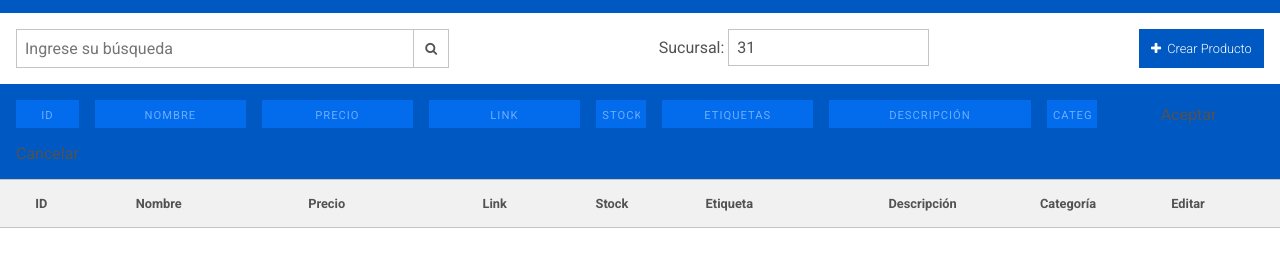
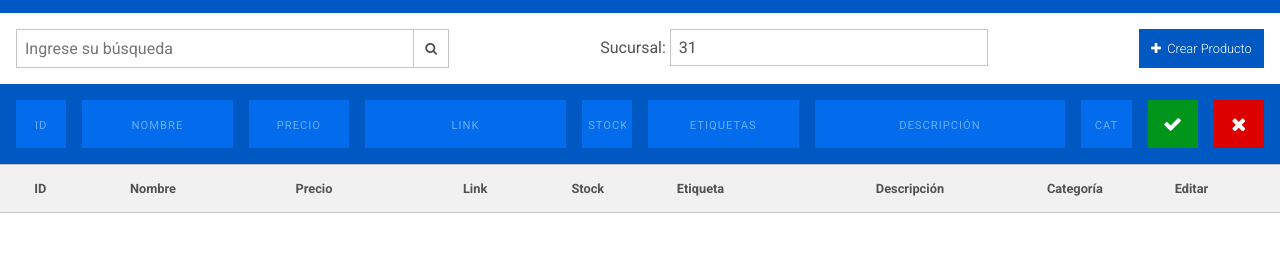
Before and after one commit to ManuDve/tecnochile-crud, a plain HTML site: page index.html in a window 1280 px wide. Shown: the part 69-336 px from the top of the page. Drawn offline with Linux system fonts and the light colour scheme; no server answers.

Commit message:
Estilos botones css (#4)

```diff
--- a/css/estilo.css
+++ b/css/estilo.css
@@ -18,7 +18,10 @@ input, button {
     --dark-gray: rgb(82, 82, 82);
     --light-gray: rgb(241, 241, 241);
     --ultralight-gray: #e5e5e5;
-
+    --red: #dc0000;
+    --dark-red: #950000;
+    --green: #00951b;
+    --dark-green: #006312;
     --tiempo: 100ms;
     --border-gray: 1px solid var(--gray)
 }
@@ -84,6 +87,31 @@ button {
     background-color: var(--light-blue);
 }
 
+.btn--rojo {
+    font-size: 120%;
+    padding:calc(.7rem + 1px);
+    border: none;
+    background-color: var(--red);
+    color: var(--light);
+}
+
+.btn--rojo:hover {
+    background-color: var(--dark-red);
+}
+
+.btn--green {
+    font-size: 120%;
+    padding:calc(.7rem + 1px);
+    border: none;
+    background-color: var(--green);
+    color: var(--light);
+}
+
+.btn--green:hover {
+    background-color: var(--dark-green);
+}
+
+
 /* Nav */
 
 nav {
@@ -106,6 +134,7 @@ nav {
 
 #input-sucursal {
     padding: .5rem;
+    width: 300px;
     border: 1px solid var(--gray);
 }
 
@@ -121,7 +150,7 @@ nav {
 
 #input-wrapper {
     display: grid;
-    grid-template-columns: 1fr 3fr 3fr 3fr 1fr 3fr 4fr 1fr 3fr;
+    grid-template-columns: 1fr 3fr 2fr 4fr 1fr 3fr 5fr 1fr 1fr 1fr;
     gap: 1em;
 }
 
@@ -148,7 +177,7 @@ section {
     display: grid;
     gap: 1em;
     padding: 1em;
-    grid-template-columns: 1fr 3fr 3fr 3fr 1fr 3fr 4fr 1fr 3fr;
+    grid-template-columns: 1fr 3fr 3fr 3fr 1fr 3fr 5fr 1fr 3fr;
             /* <h2>ID</h2>
             <h2>Nombre</h2>
             <h2>Precio</h2>
@@ -190,7 +219,7 @@ section {
     color: var(--blue);
     font-size: 1.5rem;
     padding-left: 1em;
-    justify-content: flex-start;
+    justify-content: center;
     gap: 0.5em;
 }
 
--- a/index.html
+++ b/index.html
@@ -56,9 +56,10 @@
                 <input type="text" name="" id="stock-actual" placeholder="Stock">
                 <input type="text" name="" id="etiqueta-actual" placeholder="Etiquetas">
                 <input type="text" name="" id="descripcion-actual" placeholder="Descripción">
-                <input type="text" name="" id="categoria-actual" placeholder="Categoría">
-                <button id="aceptar-producto">Aceptar</button>
-                <button id="cancelar-producto">Cancelar</button>
+                <input type="text" name="" id="categoria-actual" placeholder="Cat">
+                <button id="aceptar-producto" class="btn btn--green"><i class="fa fa-check"></i></button>
+                <button id="cancelar-producto" class="btn btn--rojo"><i class="fa fa-remove"></i>
+                </button>
 
             </div>
         </section>
--- a/js/crud-editar.js
+++ b/js/crud-editar.js
@@ -118,7 +118,7 @@ function crearBotones() {
     });
 }
 
-function agregarAceptarCancelar(index){
+/* function agregarAceptarCancelar(index){
     const seccionEditar = document.querySelectorAll(".editar");
     const aceptar = document.createElement("i");
     const cancelar = document.createElement("i");
@@ -128,7 +128,7 @@ function agregarAceptarCancelar(index){
     seccionEditar[index].appendChild(cancelar)
 
 
-}
+} */
 
 function removerBotones() {
     const seccionEditar = document.querySelectorAll(".editar");
@@ -191,7 +191,7 @@ function agregarListenersBotones(){
         element.addEventListener("click", ()=>{
             inicializarBotones();
             removerEstadoProductos();
-            agregarAceptarCancelar(index);
+            /* agregarAceptarCancelar(index); */
             cambiarEstadoProducto(index);
             actualizarPlaceHolders(index)
             agregarListenersBotones();
```
